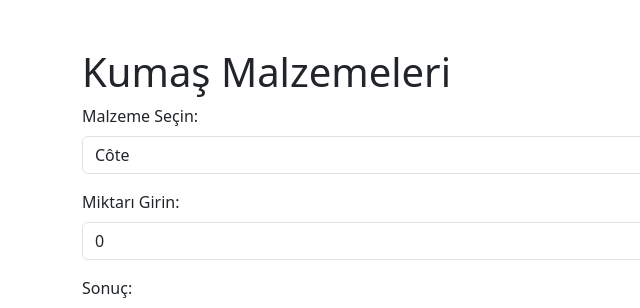
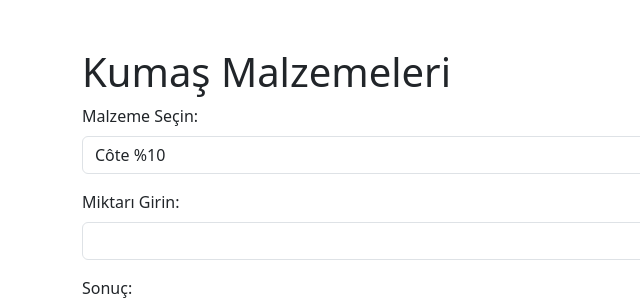
Before and after one commit to zeugmass/rame, a plain HTML site: page index.html in a window 1280 px wide. Shown: the top 308 px of the page, 0-640 px from the left. Drawn offline with nearby package versions, Linux system fonts and the light colour scheme.

Commit message:
Update index.html

```diff
--- a/index.html
+++ b/index.html
@@ -13,16 +13,16 @@
   <div class="mb-3">
     <label for="malzeme" class="form-label">Malzeme Seçin:</label>
     <select id="malzeme" class="form-select">
-      <option value="10">Côte</option>
-      <option value="6">Jersey</option>
-      <option value="6">MOLETON</option>
-      <option value="8">Bouclette</option>
-      <option value="10">Tubic</option>
+      <option value="10">Côte %10</option>
+      <option value="6">Jersey %6</option>
+      <option value="6">MOLETON %6</option>
+      <option value="8">Bouclette %8</option>
+      <option value="10">Tubic %10</option>
     </select>
   </div>
   <div class="mb-3">
     <label for="miktar" class="form-label">Miktarı Girin:</label>
-    <input type="number" id="miktar" class="form-control" min="0" value="0">
+    <input type="number" id="miktar" class="form-control" min="0">
   </div>
   <div class="mb-3">
     <label for="sonuc" class="form-label">Sonuç:</label>
```
